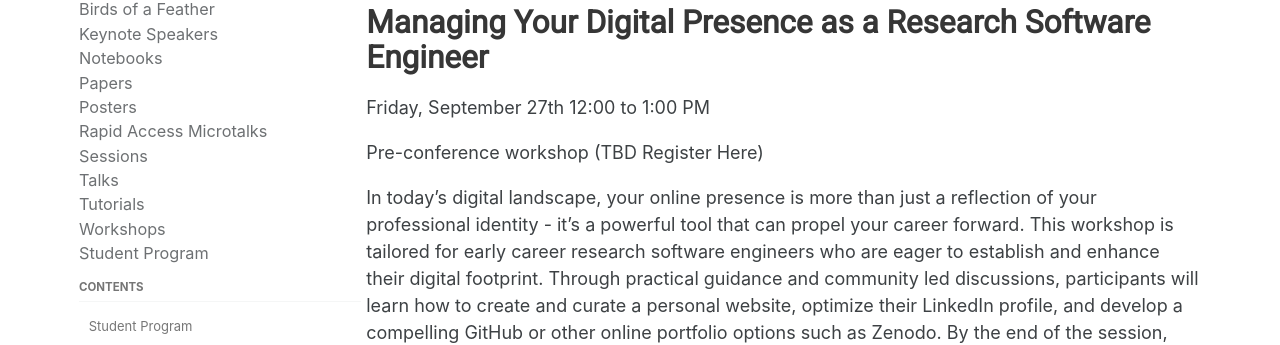
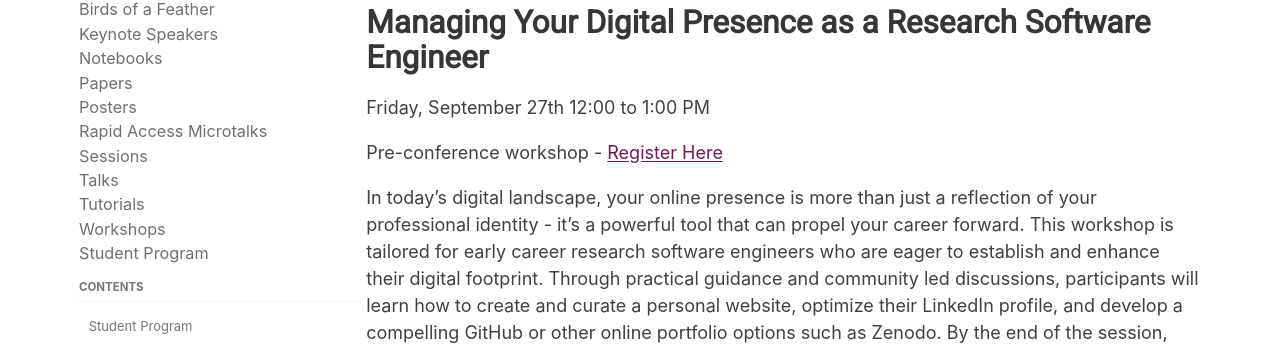
Before and after one commit to USRSE/usrse24, a Jekyll site: the page built from pages/program/abstracts/student-program.md, in a window 1280 px wide and 900 px high. Shown: the part 198-543 px from the top of the window. Built offline with Jekyll 4.4.1, drawn with Linux system fonts in a browser that asks for light colours; a style sheet for code colours, icons or effects is not loaded.

Commit message:
Add Digital Presence workshop registration link

```diff
--- a/pages/program/abstracts/student-program.md
+++ b/pages/program/abstracts/student-program.md
@@ -11,7 +11,7 @@ set_last_modified: true
 ## Managing Your Digital Presence as a Research Software Engineer
 Friday, September 27th 12:00 to 1:00 PM
 
-Pre-conference workshop (TBD Register Here)
+Pre-conference workshop - [Register Here](https://zoom.us/meeting/register/tJIof-2rqD0oHtJfCfZU80dkQvf5zFKmXNF8)
 
 In today’s digital landscape, your online presence is more than just a reflection
 of your professional identity - it’s a powerful tool that can propel your career forward.
```
